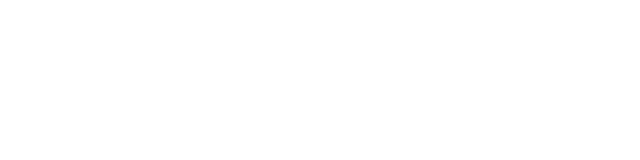
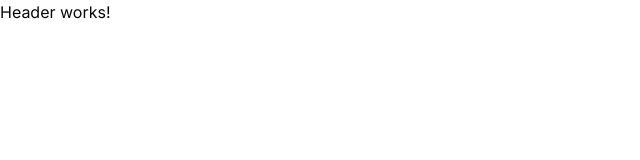
Before and after one commit to Adedoyin-Emmanuel/linq, a Next.js app: page / in a window 1280 px wide. Shown: the top 160 px of the page, without its empty margins (0-640 px from the left). Built offline with nearby package versions, Linux system fonts and the light colour scheme.

Commit message:
feat(icons): add lucide-react icon library

```diff
--- a/app/components/drawer/index.tsx
+++ b/app/components/drawer/index.tsx
@@ -1,18 +1,12 @@
-
-"use client"
+"use client";
 import React from "react";
 
 interface DrawerProps {
-
+  className?: string;
 }
 
-const Drawer = ()=> {
-
-    return (
-        <div>
-            <h1>Drawer works!</h1>
-        </div>
-    );
-}
+const Drawer = ({ className }: DrawerProps) => {
+  return <div className={`${className}`}></div>;
+};
 
 export default Drawer;
--- a/app/components/header/index.tsx
+++ b/app/components/header/index.tsx
@@ -1,18 +1,15 @@
-
-"use client"
 import React from "react";
 
 interface HeaderProps {
-
+  className?: string;
 }
 
-const Header = ()=> {
-
-    return (
-        <div>
-            <h1>Header works!</h1>
-        </div>
-    );
-}
+const Header = ({ className }: HeaderProps) => {
+  return (
+    <div className={`${className}`}>
+      <h1>Header works!</h1>
+    </div>
+  );
+};
 
 export default Header;
--- a/app/page.tsx
+++ b/app/page.tsx
@@ -1,10 +1,9 @@
+import Header from "@/app/components/header";
 
 export default function Home() {
   return (
     <section>
-      <h1></h1>
-
-
-      </section>
+      <Header/>
+    </section>
   );
 }
```
Also changed, not shown: 1 other file (tests, documents, lock files or other folders).
